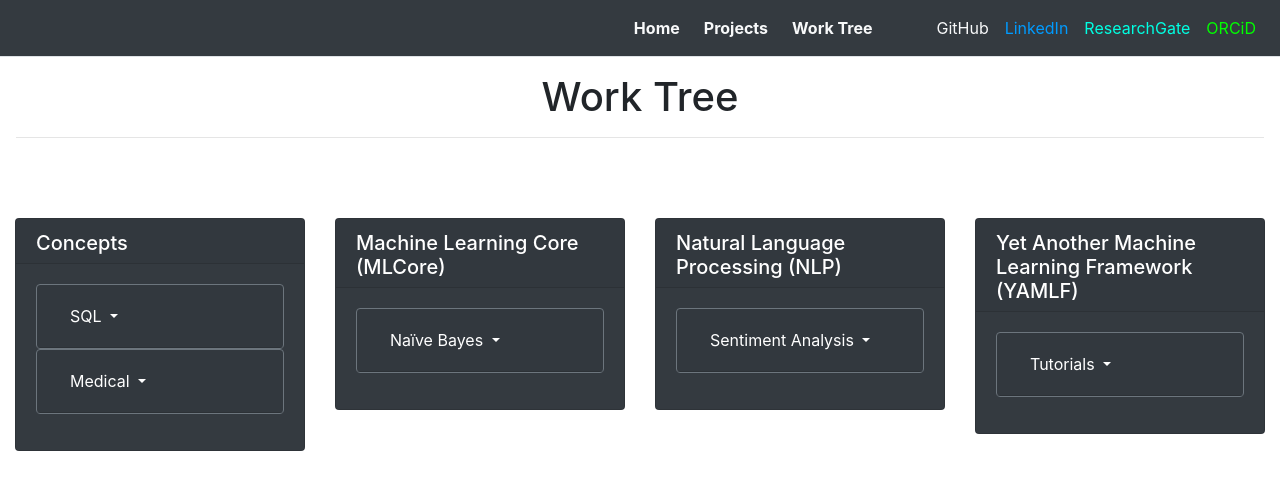
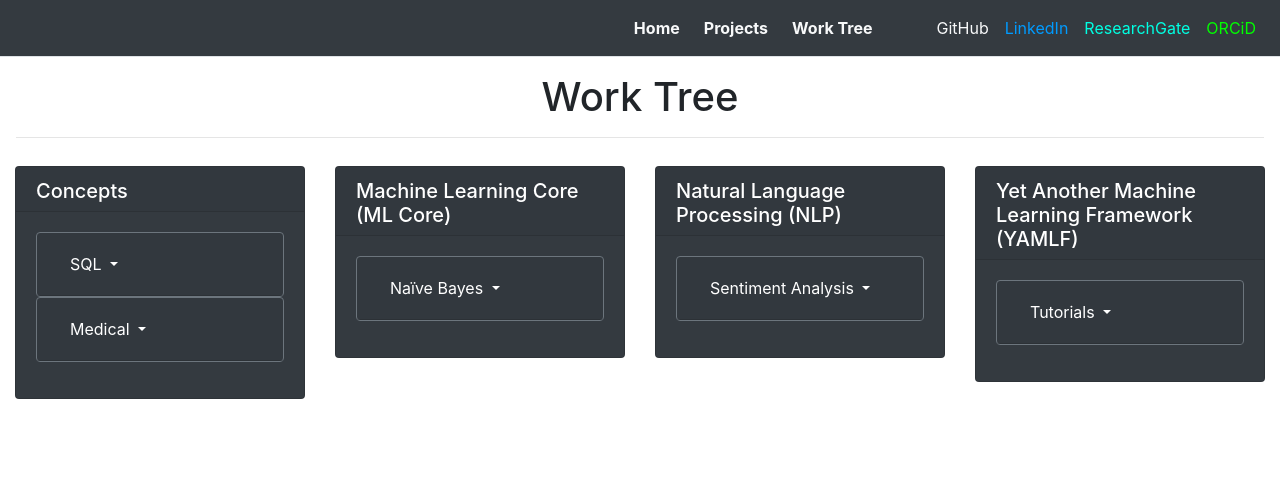
Before and after one commit to VirkSaab/Virksaab.github.io, a Jekyll site: the page built from worktree.md, in a window 1280 px wide. Shown: the top 490 px of the page. Built offline with Jekyll 4.4.1, drawn with Linux system fonts in a browser that asks for light colours; comment, search, counter and statistics services are not loaded.

Commit message:
google search bar size fix

```diff
--- a/_layouts/worktree.html
+++ b/_layouts/worktree.html
@@ -10,13 +10,13 @@
       {% include navbar.html %}
       {% if page.title == "Work Tree" %}
 
-        <div class="container-fluid pt-3 pl-3 pr-3 pb-3 text-justify">
+        <div class="container-fluid pt-3 pl-3 pr-3 pb-1 text-justify">
           {{ content }}
         </div>
       {% endif %}
 
       <!-- Search bar -->
-      <div class="container-fluid text-center mb-5">
+      <div class="container text-center mb-2">
         <script async src="https://cse.google.com/cse.js?cx=f727d50df7f13a9bc"></script>
         <div class="gcse-search"></div>
       </div>
--- a/_subjects/core.html
+++ b/_subjects/core.html
@@ -1,5 +1,5 @@
 ---
-name: Machine Learning Core (MLCore)
+name: Machine Learning Core (ML Core)
 alias: ML
 ---
 
```
